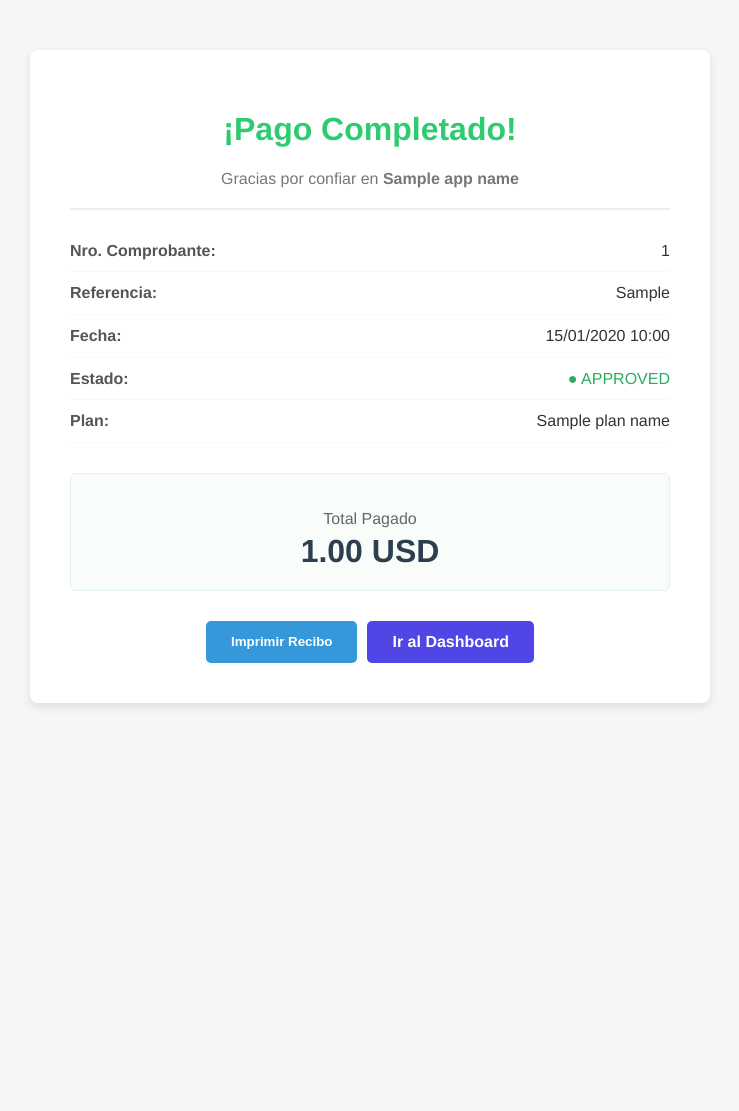
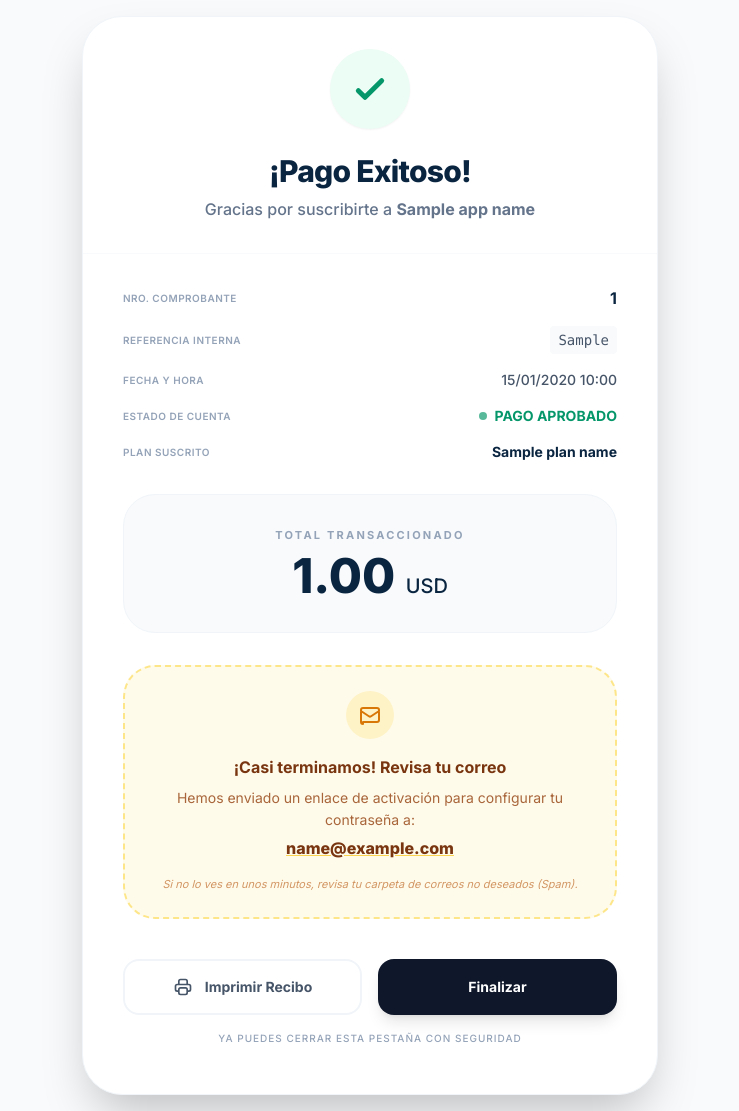
Before and after one commit to esmerlinp/studio_backend, a Python web app: template app/templates/es/receipt_view.html in a window 1280 px wide. Shown: the whole page, without its empty margins (270-1009 px from the left). Before the commit the page ends 707 px from the top, so only its background shows below. Run offline with Jinja, Linux system fonts and the light colour scheme; the template is opened without the code that fills it: most values are stand-ins (such as "Sample title", 1, 10 or a date in 2020); some libraries are stand-ins or nearby versions.

Commit message:
feat: Mejorar la gestión de pagos y notificaciones, incluyendo nuevas vistas y correos de confirmación

```diff
--- a/app/services/master_scheme/user_client_service.py
+++ b/app/services/master_scheme/user_client_service.py
@@ -72,6 +72,12 @@ def get_users_by_client(client_uuid: UUID) -> List[UsuarioCliente]:
     """
     return UsuarioCliente.query.filter_by(client_uuid=client_uuid).all()
 
+def get_user_by_client(client_uuid: UUID) -> UsuarioCliente:
+    """
+    Retorna el cliente del usuario.
+    """
+    return UsuarioCliente.query.filter_by(client_uuid=client_uuid).first()
+
 
 
 def user_has_access_to_client(
--- a/app/templates/es/main.html
+++ b/app/templates/es/main.html
@@ -166,7 +166,7 @@
                     <button type="submit" id="submit-btn" class="w-full btn-stripe bg-[#6366f1] text-white py-4 rounded-2xl font-bold text-lg mt-4">
                         Crear mi cuenta
                     </button>
-                    <p class="text-center text-[10px] text-slate-400 tracking-widest uppercase">Sin tarjeta de crédito para iniciar</p>
+                    <p class="text-center text-[10px] text-slate-400 tracking-widest uppercase">tarjeta de crédito requerida para iniciar</p>
                 </form>
 
                 <div id="success-msg" class="hidden text-center py-10">
--- a/app/templates/es/receipt_view.html
+++ b/app/templates/es/receipt_view.html
@@ -4,104 +4,117 @@
     <meta charset="UTF-8">
     <meta name="viewport" content="width=device-width, initial-scale=1.0">
     <title>Recibo - {{ app_name }}</title>
+    <script src="https://cdn.tailwindcss.com"></script>
+    <link href="https://fonts.googleapis.com/css2?family=Inter:wght@400;500;600;700;800&display=swap" rel="stylesheet">
     <style>
-        body { font-family: 'Helvetica Neue', Helvetica, Arial, sans-serif; color: #333; background-color: #f4f7f6; margin: 0; padding: 0; }
-        .receipt-container { max-width: 600px; margin: 50px auto; background: #fff; padding: 40px; border-radius: 8px; box-shadow: 0 4px 10px rgba(0,0,0,0.1); }
-
-        .header { text-align: center; border-bottom: 2px solid #eee; padding-bottom: 20px; margin-bottom: 20px; }
-        .header p { color: #777; margin: 5px 0 0; }
-
-        /* Clases de estado dinámicas */
-        .text-trial { color: #4f46e5 !important; }
-        .text-payment { color: #2ecc71 !important; }
-
-        .details { margin-bottom: 30px; line-height: 1.6; }
-        .details div { display: flex; justify-content: space-between; padding: 8px 0; border-bottom: 1px solid #f9f9f9; }
-        .details span:first-child { font-weight: bold; color: #555; }
-
-        /* Cajas de total */
-        .total-box { padding: 20px; border-radius: 6px; text-align: center; }
-        .bg-trial { background: #f5f7ff; border: 1px solid #c7d2fe; }
-        .bg-payment { background: #f8fdfa; border: 1px solid #e0f2f1; }
-
-        .total-box h2 { margin: 0; color: #2c3e50; font-size: 32px; }
-
-        .actions { margin-top: 30px; display: flex; gap: 10px; justify-content: center; }
-        .btn { padding: 12px 25px; border-radius: 5px; text-decoration: none; font-weight: bold; cursor: pointer; border: none; transition: 0.3s; }
-        .btn-print { background-color: #3498db; color: white; }
-        .btn-print:hover { background-color: #2980b9; }
-        .btn-home { background-color: #4f46e5; color: white; }
-        .btn-home:hover { opacity: 0.9; }
-
-        .badge-trial {
-            background-color: #dcfce7;
-            color: #166534;
-            padding: 4px 12px;
-            border-radius: 99px;
-            font-size: 14px;
-            font-weight: bold;
-            margin-left: 10px;
-        }
-
+        body { font-family: 'Inter', sans-serif; }
         @media print {
-            .actions { display: none; }
-            body { background: white; }
-            .receipt-container { box-shadow: none; margin: 0; width: 100%; }
+            .no-print { display: none !important; }
+            .receipt-shadow { box-shadow: none !important; border: 1px solid #e2e8f0 !important; }
+            body { background: white; padding: 0; }
+            .max-w-xl { max-width: 100% !important; margin: 0 !important; }
         }
     </style>
 </head>
-<body>
+<body class="bg-slate-50 text-slate-800 antialiased min-h-screen flex items-center justify-center p-4">
 
-<div class="receipt-container">
-    <div class="header">
+<div class="max-w-xl w-full bg-white rounded-[2.5rem] shadow-2xl overflow-hidden receipt-shadow border border-slate-100">
+
+    <div class="p-8 text-center border-b border-slate-50">
         {% if is_trial %}
-            <h1 class="text-trial">¡Periodo de Prueba Activado!</h1>
-            <p>Tu acceso a <strong>{{ app_name }}</strong> ha comenzado con éxito.</p>
+            <div class="w-20 h-20 bg-indigo-50 text-indigo-600 rounded-full flex items-center justify-center mx-auto mb-6 shadow-sm">
+                <svg class="w-10 h-10" fill="none" stroke="currentColor" viewBox="0 0 24 24">
+                    <path stroke-linecap="round" stroke-linejoin="round" stroke-width="2" d="M8 7V3m8 4V3m-9 8h10M5 21h14a2 2 0 002-2V7a2 2 0 00-2-2H5a2 2 0 00-2 2v12a2 2 0 002 2z"></path>
+                </svg>
+            </div>
+            <h1 class="text-3xl font-extrabold text-[#0a2540] tracking-tight">¡Prueba Activada!</h1>
+            <p class="text-slate-500 mt-2 font-medium">Bienvenido a <strong>{{ app_name }}</strong></p>
         {% else %}
-            <h1 class="text-payment">¡Pago Completado!</h1>
-            <p>Gracias por confiar en <strong>{{ app_name }}</strong></p>
+            <div class="w-20 h-20 bg-emerald-50 text-emerald-600 rounded-full flex items-center justify-center mx-auto mb-6 shadow-sm">
+                <svg class="w-10 h-10" fill="none" stroke="currentColor" viewBox="0 0 24 24">
+                    <path stroke-linecap="round" stroke-linejoin="round" stroke-width="3" d="M5 13l4 4L19 7"></path>
+                </svg>
+            </div>
+            <h1 class="text-3xl font-extrabold text-[#0a2540] tracking-tight">¡Pago Exitoso!</h1>
+            <p class="text-slate-500 mt-2 font-medium">Gracias por suscribirte a <strong>{{ app_name }}</strong></p>
         {% endif %}
     </div>
 
-    <div class="details">
-        <div>
-            <span>Nro. Comprobante:</span>
-            <span>{{ invoice.invoiceNumber if invoice else 'Generando factura...' }}</span>
+    <div class="px-10 py-8 space-y-4">
+        <div class="flex justify-between items-center text-sm">
+            <span class="text-slate-400 font-semibold uppercase tracking-wider text-[10px]">Nro. Comprobante</span>
+            <span class="text-[#0a2540] font-bold text-base">{{ invoice.invoiceNumber if invoice else 'Pendiente' }}</span>
         </div>
-        <div>
-            <span>Referencia:</span>
-            <span>{{ transaction.internalReference }}</span>
+        <div class="flex justify-between items-center text-sm">
+            <span class="text-slate-400 font-semibold uppercase tracking-wider text-[10px]">Referencia Interna</span>
+            <span class="font-mono text-slate-600 bg-slate-50 px-2 py-1 rounded">{{ transaction.internalReference }}</span>
         </div>
-        <div>
-            <span>Fecha:</span>
-            <span>{{ transaction.paymentDate.strftime('%d/%m/%Y %H:%M') }}</span>
+        <div class="flex justify-between items-center text-sm">
+            <span class="text-slate-400 font-semibold uppercase tracking-wider text-[10px]">Fecha y Hora</span>
+            <span class="text-slate-600 font-medium">{{ transaction.paymentDate.strftime('%d/%m/%Y %H:%M') }}</span>
         </div>
-        <div>
-            <span>Estado:</span>
-            <span style="color: #27ae60;">● {{ 'PROCESADO' if is_trial else transaction.status }}</span>
+        <div class="flex justify-between items-center text-sm">
+            <span class="text-slate-400 font-semibold uppercase tracking-wider text-[10px]">Estado de Cuenta</span>
+            <span class="inline-flex items-center gap-2 font-bold {{ 'text-indigo-600' if is_trial else 'text-emerald-600' }}">
+                <span class="w-2 h-2 rounded-full bg-current animate-pulse"></span>
+                {{ 'TRIAL ACTIVO' if is_trial else 'PAGO APROBADO' }}
+            </span>
         </div>
-        <div>
-            <span>Plan:</span>
-            <span>{{ plan_name or 'Suscripción Estándar' }}</span>
+        <div class="flex justify-between items-center text-sm">
+            <span class="text-slate-400 font-semibold uppercase tracking-wider text-[10px]">Plan Suscrito</span>
+            <span class="text-[#0a2540] font-bold">{{ plan_name or 'Suscripción Institucional' }}</span>
         </div>
     </div>
 
-    <div class="total-box {{ 'bg-trial' if is_trial else 'bg-payment' }}">
+    <div class="mx-10 mb-8 p-8 rounded-[2rem] {{ 'bg-indigo-50/50 border-2 border-indigo-100' if is_trial else 'bg-slate-50 border border-slate-100' }} text-center">
         {% if is_trial %}
-            <p style="margin-bottom: 5px; color: #666;">Cargo realizado hoy</p>
-            <h2>0.00 {{ transaction.currency }} <span class="badge-trial">TRIAL</span></h2>
-            <p style="font-size: 0.85em; color: #4f46e5; margin-top: 10px;">
-                Tu primer cobro se realizará al finalizar el periodo de prueba.
+            <p class="text-[11px] font-bold text-indigo-400 uppercase tracking-[0.2em] mb-2">Total a pagar hoy</p>
+            <h2 class="text-5xl font-black text-indigo-700">0.00 <span class="text-xl font-medium tracking-normal">{{ transaction.currency }}</span></h2>
+            <p class="text-xs text-indigo-500/80 mt-4 leading-relaxed font-medium">
+                Tu periodo de prueba ha comenzado. El primer cargo recurrente se aplicará automáticamente al finalizar este ciclo.
             </p>
         {% else %}
-            <p style="margin-bottom: 5px; color: #666;">Total Pagado</p>
-            <h2>{{ "{:,.2f}".format(invoice.totalAmount if invoice else transaction.amount) }} {{ transaction.currency }}</h2>
+            <p class="text-[11px] font-bold text-slate-400 uppercase tracking-[0.2em] mb-2">Total Transaccionado</p>
+            <h2 class="text-5xl font-black text-[#0a2540]">
+                {{ "{:,.2f}".format(invoice.totalAmount if invoice else transaction.amount) }}
+                <span class="text-xl font-medium tracking-normal">{{ transaction.currency }}</span>
+            </h2>
         {% endif %}
     </div>
 
-    <div class="actions">
-        <button onclick="window.print()" class="btn btn-print">Imprimir Recibo</button>
-        <a href="/" class="btn btn-home">Ir al Dashboard</a>
+    <div class="mx-10 mb-10 p-6 bg-amber-50 border-2 border-dashed border-amber-200 rounded-[2rem] text-center">
+        <div class="inline-flex items-center justify-center w-12 h-12 bg-amber-100 text-amber-600 rounded-full mb-4">
+            <svg class="w-6 h-6" fill="none" stroke="currentColor" viewBox="0 0 24 24">
+                <path stroke-linecap="round" stroke-linejoin="round" stroke-width="2" d="M3 8l7.89 5.26a2 2 0 002.22 0L21 8M5 19h14a2 2 0 002-2V7a2 2 0 00-2-2H5a2 2 0 00-2 2v12a2 2 0 002 2z"></path>
+            </svg>
+        </div>
+        <h3 class="text-base font-bold text-amber-900 mb-2">¡Casi terminamos! Revisa tu correo</h3>
+        <p class="text-sm text-amber-800/80 leading-relaxed mb-1">
+            Hemos enviado un enlace de activación para configurar tu contraseña a:
+        </p>
+        <p class="text-base font-black text-amber-900 underline decoration-amber-300">
+            {{ user_email }}
+        </p>
+        <p class="text-[11px] text-amber-700/60 mt-4 italic">
+            Si no lo ves en unos minutos, revisa tu carpeta de correos no deseados (Spam).
+        </p>
+    </div>
+
+    <div class="px-10 pb-12 space-y-4 no-print">
+        <div class="grid grid-cols-2 gap-4">
+            <button onclick="window.print()" class="flex items-center justify-center gap-3 py-4 rounded-2xl border-2 border-slate-100 text-slate-600 font-bold text-sm hover:bg-slate-50 transition-all active:scale-95">
+                <svg class="w-5 h-5" fill="none" stroke="currentColor" viewBox="0 0 24 24">
+                    <path stroke-linecap="round" stroke-linejoin="round" stroke-width="2" d="M17 17h2a2 2 0 002-2v-4a2 2 0 00-2-2H5a2 2 0 00-2 2v4a2 2 0 002 2h2m2 4h6a2 2 0 002-2v-4a2 2 0 00-2-2H9a2 2 0 00-2 2v4a2 2 0 002 2zm8-12V5a2 2 0 00-2-2H9a2 2 0 00-2 2v4h10z"></path>
+                </svg>
+                Imprimir Recibo
+            </button>
+            <a href="/" class="flex items-center justify-center py-4 rounded-2xl bg-slate-900 text-white font-bold text-sm hover:bg-black transition-all shadow-lg active:scale-95">
+                Finalizar
+            </a>
+        </div>
+        <p class="text-center text-[10px] text-slate-400 uppercase tracking-widest font-medium">
+            Ya puedes cerrar esta pestaña con seguridad
+        </p>
     </div>
 </div>
 
```
Also changed, not shown: app/api/v1/payments/controller.py (+54 -2 lines).
